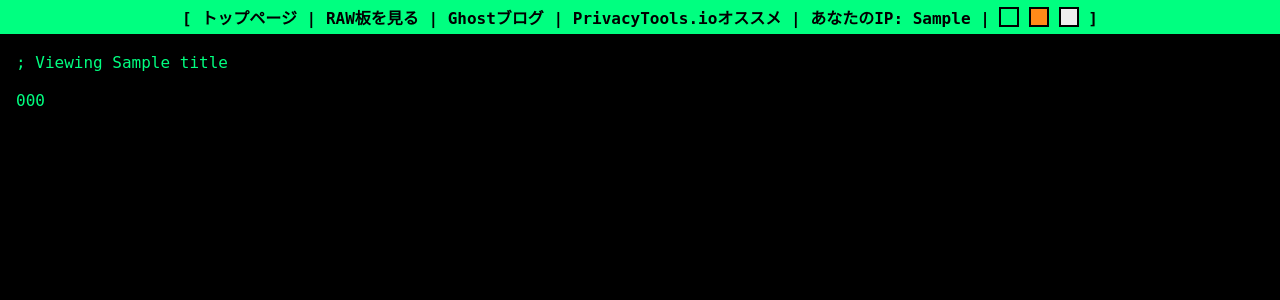
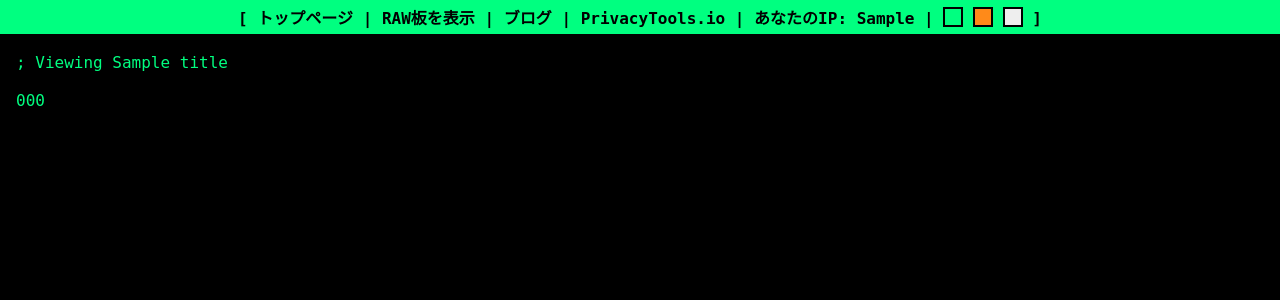
Before and after one commit to d3npa/sanctuary, a Flask app: template templates/post.jinja in a window 1280 px wide. Shown: the top 300 px of the page. Run offline with Flask 2, Linux system fonts and the light colour scheme; the template is opened without the code that fills it: most values are stand-ins (such as "Sample title", 1, 10 or a date in 2020).

Commit message:
トップバー編集

```diff
--- a/resources/js/adaptive.js
+++ b/resources/js/adaptive.js
@@ -1,6 +1,6 @@
 function adaptStylesheets() {
     var width = document.getElementsByTagName("html")[0].clientWidth;
-    if (width <= 1000) {
+    if (width <= 800) {
         // console.log("Thin detected");
         document.styleSheets[1].disabled = true;
         document.styleSheets[2].disabled = false;
--- a/templates/parts/topbar.jinja
+++ b/templates/parts/topbar.jinja
@@ -1,13 +1,13 @@
 <div id="topbar">
     <b>
-        [ <a href="/">トップページ</a>
-        | <a href="/raw/{{ title }}">RAW板を見る</a>
-        | <a href="/blog">Ghostブログ</a>
-        | <a target="_blank" href="https://privacytools.io">PrivacyTools.io</a>オススメ
-        | あなたのIP: {{ client_ip }}
-        |   <box green onclick="changeColor('green')">&nbsp;</box>
-            <box amber onclick="changeColor('amber')">&nbsp;</box>
-            <box white onclick="changeColor('white')">&nbsp;</box>
-        ]
+            [ <a href="/">トップ<t wide>ページ</t></a>
+            | <a href="/raw/{{ title }}">RAW板<t wide>を表示</t></a>
+            | <a href="/blog">ブログ</a>
+            <t wide>| <a target="_blank" href="https://privacytools.io">PrivacyTools.io</a></t>
+            <t wide>| あなたのIP: {{ client_ip }}</t>
+            |   <box green onclick="changeColor('green')">&nbsp;</box>
+                <box amber onclick="changeColor('amber')">&nbsp;</box>
+                <box white onclick="changeColor('white')">&nbsp;</box>
+            ]
     </b>
 </div>
```
